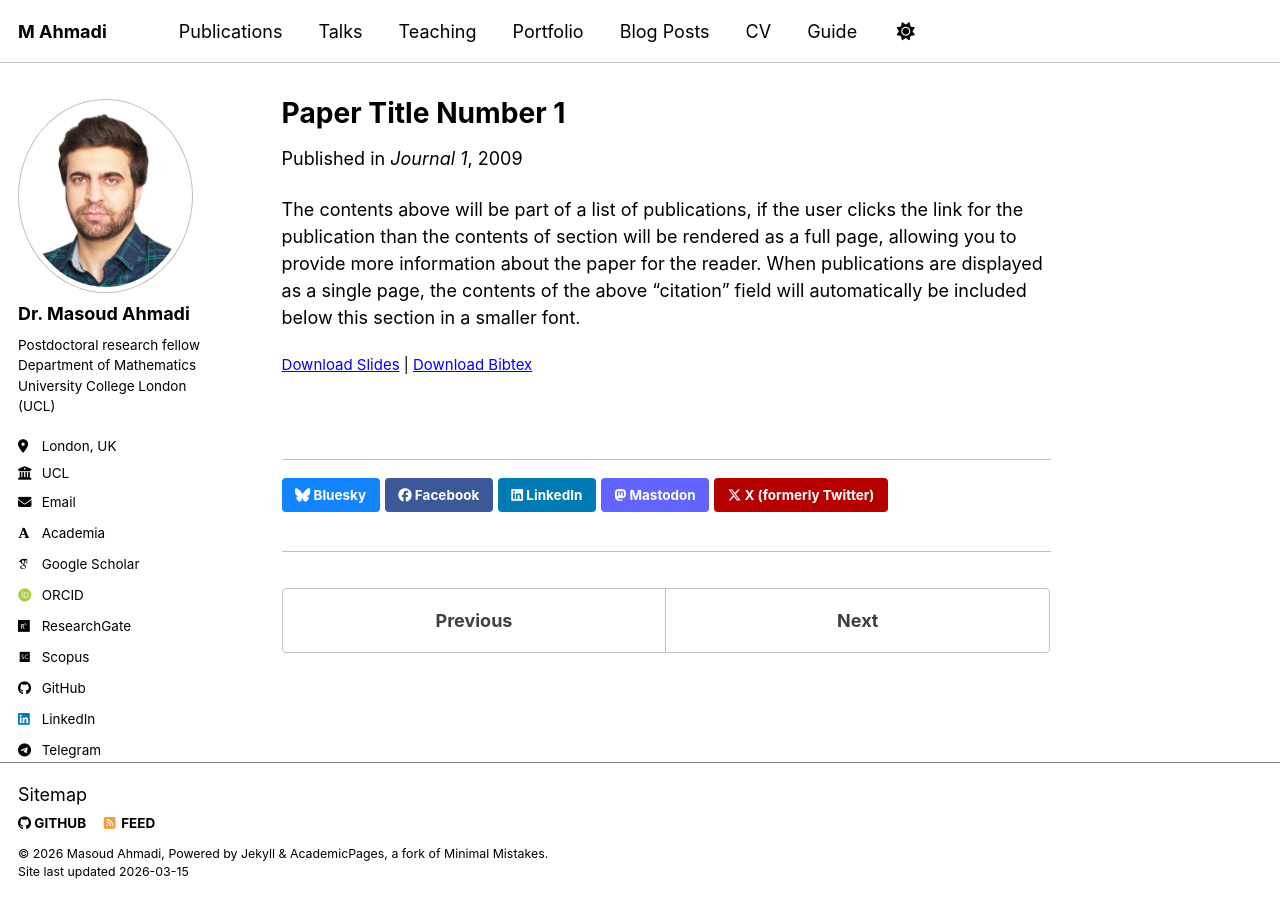
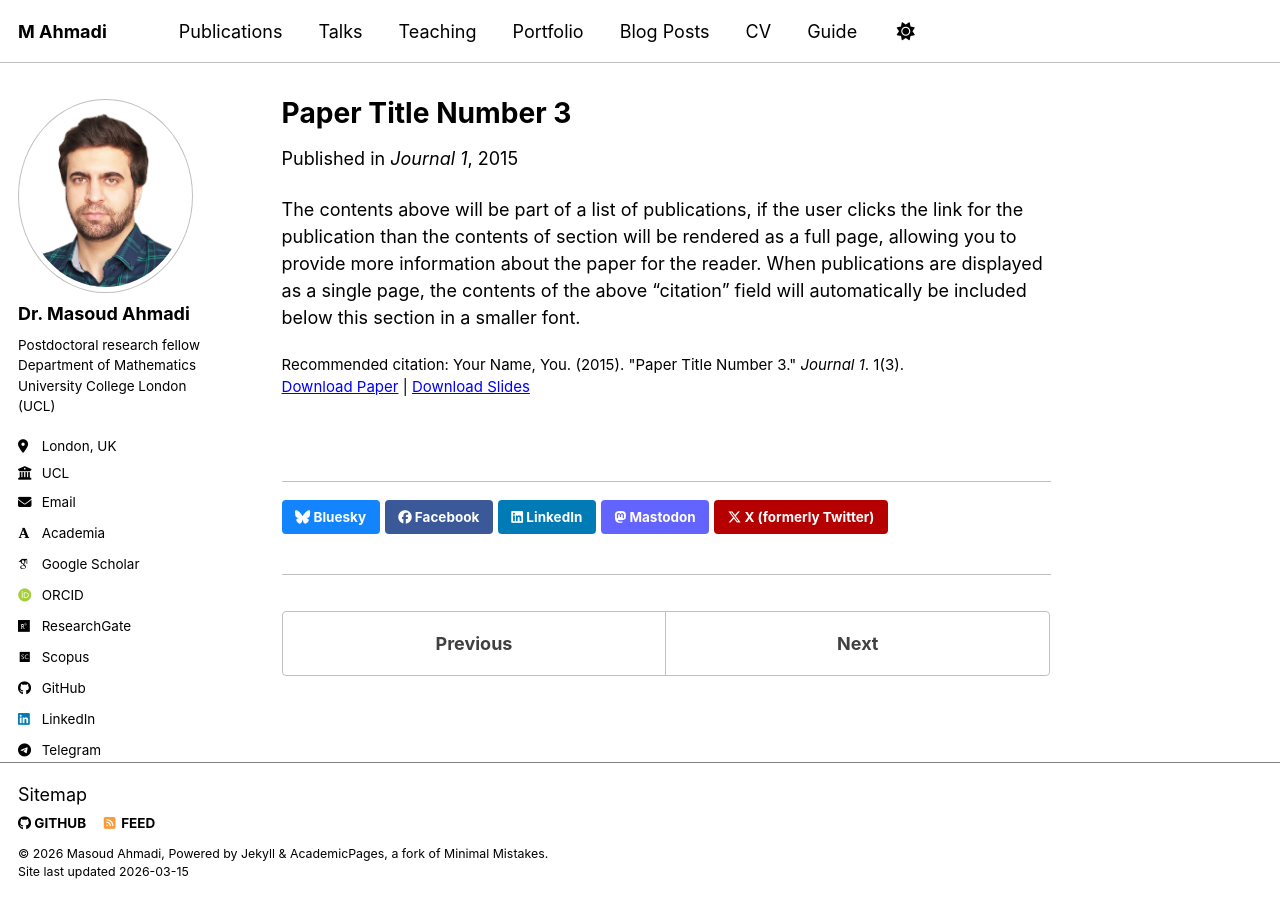
Before and after one commit to Masoud16ahm/Masoud16ahm.github.io, a Jekyll site: the page built from _publications/new.md, in a window 1280 px wide. Built offline with Jekyll 4.4.1, drawn with Linux system fonts in a browser that asks for light colours; some web fonts are replaced; a script bundle is joined from its source files by our own code; library files that are not in the unit come from our copies.

Commit message:
Update publication details for Paper Title Number 3

```diff
--- a/_publications/new.md
+++ b/_publications/new.md
@@ -1,13 +1,14 @@
 ---
-title: "Paper Title Number 1"
+title: "Paper Title Number 3"
 collection: publications
 category: manuscripts
-permalink: /publication/2009-10-01-paper-title-number-1
-excerpt: 'This paper is about the number 1. The number 2 is left for future work.'
-date: 2009-10-01
+permalink: /publication/2015-10-01-paper-title-number-3
+excerpt: 'This paper is about the number 3. The number 4 is left for future work.'
+date: 2015-10-01
 venue: 'Journal 1'
-slidesurl: 'https://academicpages.github.io/files/slides1.pdf'
-paperurl: 'https://academicpages.github.io/files/paper1.pdf'
-bibtexurl: 'https://academicpages.github.io/files/bibtex1.bib'
+slidesurl: 'https://academicpages.github.io/files/slides3.pdf'
+paperurl: 'https://academicpages.github.io/files/paper3.pdf'
+citation: 'Your Name, You. (2015). &quot;Paper Title Number 3.&quot; <i>Journal 1</i>. 1(3).'
 ---
+
 The contents above will be part of a list of publications, if the user clicks the link for the publication than the contents of section will be rendered as a full page, allowing you to provide more information about the paper for the reader. When publications are displayed as a single page, the contents of the above "citation" field will automatically be included below this section in a smaller font.
```
